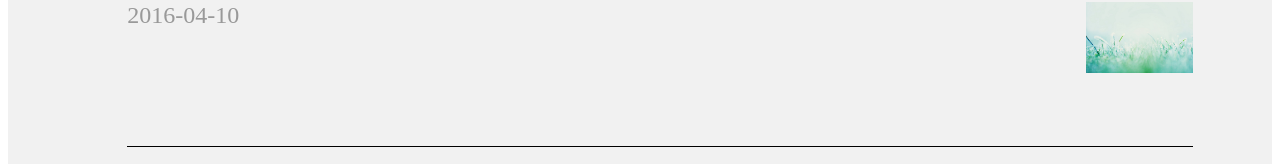
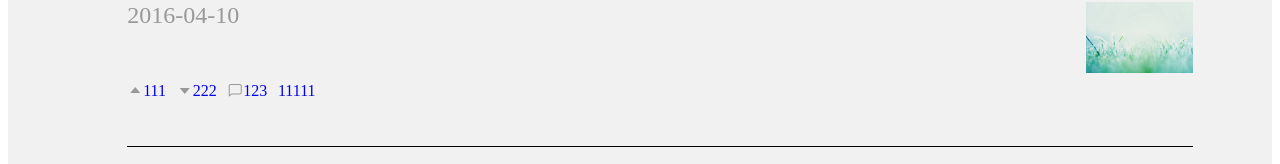
Before and after one commit to gavinwang23/ShareWeb-front, a Vue app: page / in a window 1280 px wide. Shown: the part 567-731 px from the top of the page. Built offline with nearby package versions, Linux system fonts and the light colour scheme; what mavon-editor, v-charts would draw is missing.

Commit message:
增加无线滚动效果

```diff
--- a/src/assets/css/components/layout.scss
+++ b/src/assets/css/components/layout.scss
@@ -39,14 +39,26 @@ ul {
     }
 }
 
-// .articleImgBox {
-// width: 20%;
-// // float: right;
-// img {
-//     width: 100%;
-//     height: 100%;
-// }
-// }
+.layoutFooter {
+    font-size: 16px;
+    margin-top: 5%;
+    a {
+        text-decoration: none;
+    }
+    .articleFooterLi {
+        margin-right: 1%;
+    }
+    .articleUp {
+        float: left;
+    }
+    .articleDown {
+        float: left;
+    }
+    .articleComment {
+        float: left;
+    }
+}
+
 .loading {
     width: 100%;
     height: 220px;
--- a/src/components/layout.vue
+++ b/src/components/layout.vue
@@ -7,12 +7,27 @@
             <b>{{i.title}}</b>
           </router-link>
         </div>
-        <!-- <div class="articleImgBox"><img src="static\picture\pic.jpg" align="right"></div> -->
         <div class="articleContainerBox">
-          <!-- <div class="imgBox"> -->
           <img src="../assets/picture/pic.jpg" align="right" />
           <!-- </div> -->
           {{i.time}}
+          <div class="layoutFooter">
+            <div class="articleUp articleFooterLi">
+              <i class="el-icon-caret-top"></i>
+              <router-link to>111</router-link>
+            </div>
+            <div class="articleDown articleFooterLi">
+              <i class="el-icon-caret-bottom"></i>
+              <router-link to>222</router-link>
+            </div>
+            <div class="articleComment articleFooterLi">
+              <i class="el-icon-chat-square"></i>
+              <router-link to>123</router-link>
+            </div>
+            <div class="articleUser">
+              <router-link to>11111</router-link>
+            </div>
+          </div>
         </div>
       </li>
     </ul>
@@ -71,9 +86,21 @@ export default {
       //滚动条到底部的条件
       if (scrollTop + windowHeight == scrollHeight) {
         //写后台加载数据的函数
-        console.log("距顶部 "+scrollTop+"可视区高度"+windowHeight+"滚动条总高度"+scrollHeight);
-        var x = 600;
-        document.getElementById("scroll").style.height = x + 100 + "px";
+        console.log(
+          "距顶部 " +
+            scrollTop +
+            "可视区高度" +
+            windowHeight +
+            "滚动条总高度" +
+            scrollHeight
+        );
+        //增加首页下拉滚动条增加文章的效果
+        let params = { pageNo: 1, pageSize: 20 };
+
+        this.$axios
+          .getWithURLWithToken("index/articles/get", params)
+          .then(response => {})
+          .catch(error => {});
       }
     }
   }
--- a/src/js/axios/ApiAxios.js
+++ b/src/js/axios/ApiAxios.js
@@ -10,7 +10,7 @@ const httpService = axios.create({
 // const URL = "http://192.168.1.129:8888/api/";
 // const URL = "http://localhost:8888/api/";
 // const URL = "http://192.168.1.140:8888/api/"
-const URL = "http://192.168.1.152:8888/api/"
+const URL = "http://192.168.1.124:8888/api/"
 
 
 // request拦截器
--- a/src/router/router.js
+++ b/src/router/router.js
@@ -102,6 +102,12 @@ const routes = [{
         component: () =>
             import ("../views/article.vue")
     },
+    {
+        path: '/plate',
+        name: 'plate',
+        component: () =>
+            import ("../views/plate.vue")
+    },
 
 ]
 
--- /dev/null
+++ b/src/views/plate.vue
@@ -0,0 +1,30 @@
+<template>
+  <el-container>
+    <el-header style="background-color: white;">
+      <my-head></my-head>
+    </el-header>
+    <el-main>
+      <el-row>
+        <el-col :span="18">
+          <layout></layout>
+        </el-col>
+      </el-row>
+    </el-main>
+  </el-container>
+</template>
+
+
+
+<script>
+import layout from "./../components/layout.vue";
+import myHead from "./../components/header/headerBackUp.vue";
+export default {
+  components: {
+    myHead,
+    layout
+  },
+  data() {
+    return {};
+  }
+};
+</script>
--- a/src/views/test.vue
+++ b/src/views/test.vue
@@ -47,7 +47,7 @@ export default {
         .catch(error => {});
     },
     testIndex() {
-      let params ={pageNo:2,pageSize:20};
+      let params ={pageNo:1,pageSize:20};
 
       this.$axios
         .getWithURLWithToken("index/articles/get",params)
```
